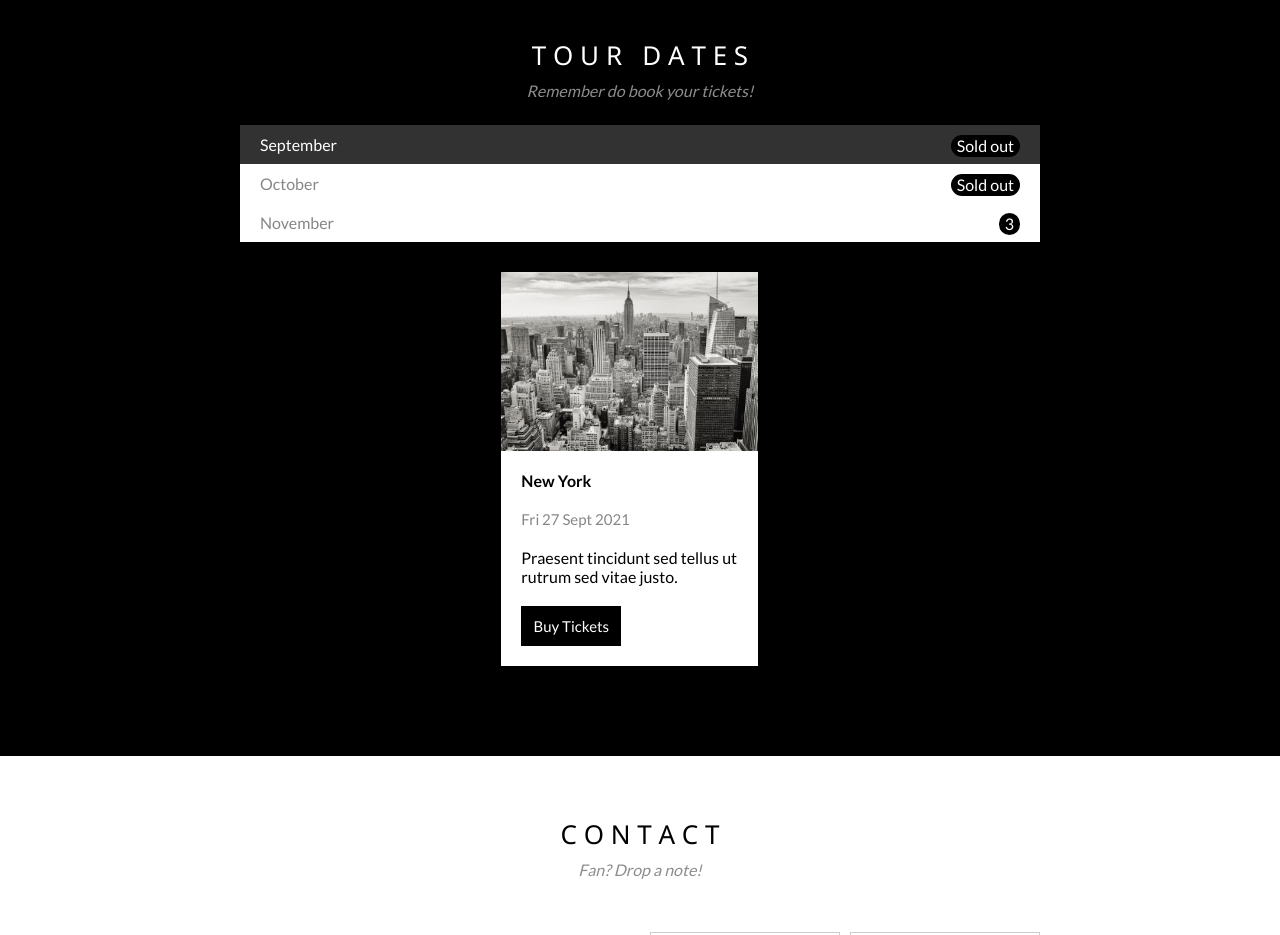
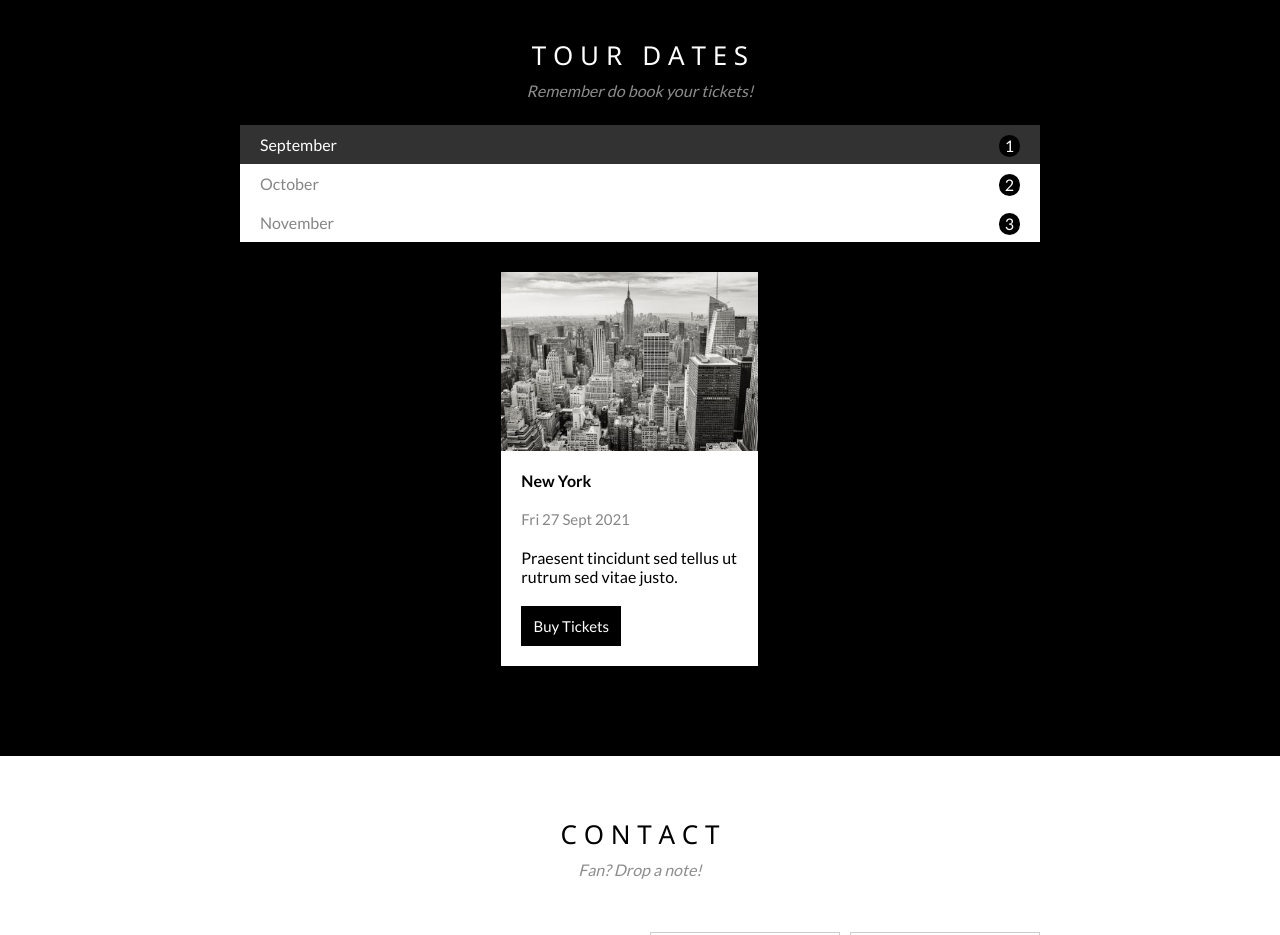
Before and after one commit to Chrystian-br/Site_de_banda, a plain HTML site: page index.html in a window 1280 px wide. Shown: the part 1300-2235 px from the top of the page. Drawn offline with Linux system fonts and the light colour scheme.

Commit message:
Update index.html

```diff
--- a/index.html
+++ b/index.html
@@ -123,8 +123,8 @@
 
             <nav class="meses-tour">
                 <ul>
-                    <li>September     <span>Sold out</span></li>
-                    <li>October      <span>Sold out</span></li>
+                    <li>September <span>1</span></li>
+                    <li>October <span>2</span></li>
                     <li>November <span>3</span></li>
                     <div class="clear"></div>
                 </ul>
```
